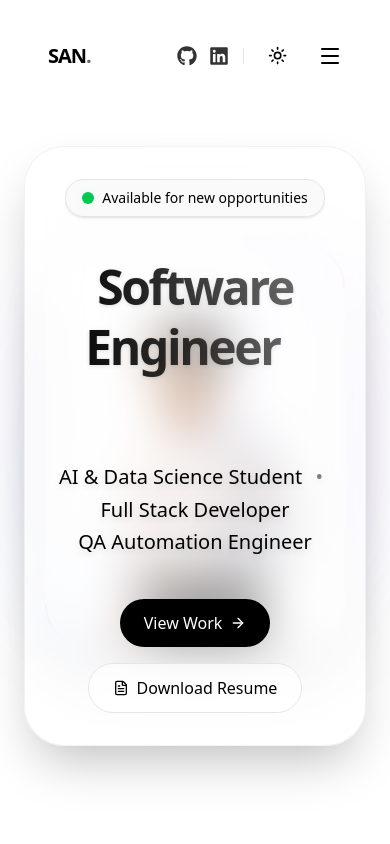
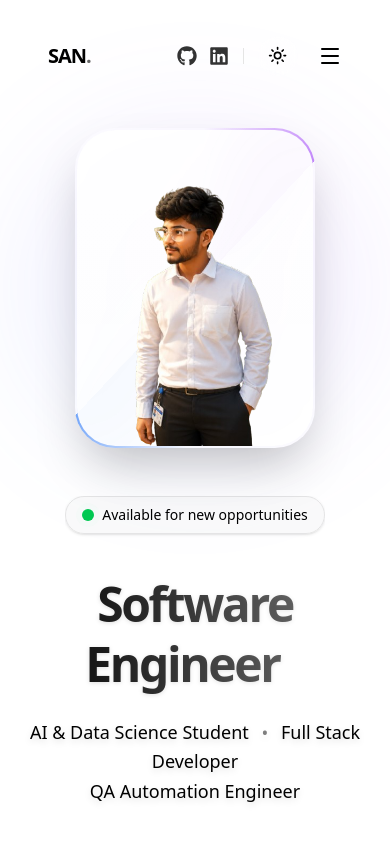
Before and after one commit to Syed-Ahmed-shan/my-portfolio-pro, a Next.js app: page / in a window 390 px wide. Shown: the top 844 px of the page. Built offline with nearby package versions, Linux system fonts and the light colour scheme.

Commit message:
Fixed mobile layout to show image on top

```diff
--- a/src/components/sections/Intro.tsx
+++ b/src/components/sections/Intro.tsx
@@ -17,43 +17,11 @@ export default function Intro() {
       ref={containerRef}
       className="relative min-h-screen flex items-center justify-center px-6 lg:px-12 pt-32 pb-20 bg-background z-20 overflow-hidden"
     >
-      <div className="container mx-auto flex flex-col lg:grid lg:grid-cols-2 gap-12 items-center relative">
-
-        {/* Background Image for Mobile / Right Content for Desktop */}
-        <motion.div
-          initial={{ opacity: 0, scale: 0.9, filter: "blur(10px)" }}
-          animate={{ opacity: 1, scale: 1, filter: "blur(0px)" }}
-          transition={{ duration: 1.2, delay: 0.4, ease: "easeOut" }}
-          className="absolute top-1/2 left-1/2 -translate-x-1/2 -translate-y-1/2 lg:relative lg:translate-x-0 lg:translate-y-0 lg:top-auto lg:left-auto flex justify-center items-center w-full z-0 opacity-10 lg:opacity-100 pointer-events-none lg:pointer-events-auto"
-        >
-          {/* Decorative background blur */}
-          <div className="absolute inset-0 bg-gradient-to-tr from-blue-500/20 to-purple-500/20 rounded-full blur-3xl opacity-50 animate-pulse" />
-
-          {/* Cinematic Tech Border Container */}
-          <div className="relative group w-[300px] h-[400px] md:w-[400px] md:h-[500px] lg:w-[450px] lg:h-[550px] rounded-[2.5rem] p-[2px] overflow-hidden hover:scale-[1.02] transition-transform duration-500 shadow-2xl">
-
-            {/* Spinning Gradient Border */}
-            <motion.div
-              animate={{ rotate: 360 }}
-              transition={{ repeat: Infinity, duration: 5, ease: "linear" }}
-              className="absolute inset-[-100%] w-[300%] h-[300%] bg-[conic-gradient(from_0deg,transparent_0_140deg,#3b82f6_180deg,transparent_180deg_320deg,#a855f7_360deg)] opacity-70 lg:group-hover:opacity-100 transition-opacity"
-            />
-
-            {/* Inner Glass Container */}
-            <div className="relative w-full h-full rounded-[2.4rem] overflow-hidden bg-background/95 backdrop-blur-xl pt-4 px-4 flex items-end justify-center z-10">
-              <div className="absolute inset-0 bg-gradient-to-b from-white/10 to-transparent pointer-events-none" />
-              <img
-                src="/resume/my_model.png"
-                alt="Syed Ahmed Nawaz"
-                className="relative z-10 w-full h-full object-cover object-bottom rounded-t-[2rem]"
-              />
-            </div>
-          </div>
-        </motion.div>
+      <div className="container mx-auto flex flex-col-reverse lg:grid lg:grid-cols-2 gap-8 lg:gap-12 items-center relative">
 
         {/* Left Content (Text) */}
-        <div className="flex flex-col items-center text-center lg:items-start lg:text-left relative z-10 w-full p-8 lg:p-0 rounded-[2.5rem] lg:rounded-none bg-background/60 backdrop-blur-xl lg:bg-transparent lg:backdrop-blur-none border border-border/50 lg:border-transparent shadow-2xl lg:shadow-none">
-          <div className="overflow-hidden mb-6">
+        <div className="flex flex-col items-center text-center lg:items-start lg:text-left relative z-10 w-full lg:p-0">
+          <div className="overflow-hidden mb-6 mt-4 lg:mt-0">
             <motion.div
               initial={{ opacity: 0, y: 20 }}
               animate={{ opacity: 1, y: 0 }}
@@ -72,7 +40,7 @@ export default function Intro() {
             initial={{ opacity: 0, y: 20 }}
             animate={{ opacity: 1, y: 0 }}
             transition={{ duration: 0.8, delay: 0.2 }}
-            className="text-5xl md:text-7xl lg:text-8xl font-bold tracking-tighter leading-tight mb-6 h-[180px] md:h-[220px] lg:h-[280px]"
+            className="text-5xl md:text-7xl lg:text-8xl font-bold tracking-tighter leading-tight mb-6 h-[120px] sm:h-[180px] md:h-[220px] lg:h-[280px]"
           >
             <div className="block bg-clip-text text-transparent bg-gradient-to-r from-foreground to-foreground/50 drop-shadow-sm">
               <Typewriter
@@ -93,7 +61,7 @@ export default function Intro() {
             transition={{ duration: 0.8, delay: 0.4 }}
             className="mb-10 max-w-xl"
           >
-            <p className="text-xl md:text-2xl text-foreground lg:text-muted-foreground font-medium leading-relaxed drop-shadow-md lg:drop-shadow-none">
+            <p className="text-lg sm:text-xl md:text-2xl text-foreground lg:text-muted-foreground font-medium leading-relaxed drop-shadow-md lg:drop-shadow-none">
               AI & Data Science Student <span className="mx-2 text-primary/50">•</span> Full Stack Developer
               <br />
               QA Automation Engineer
@@ -121,6 +89,38 @@ export default function Intro() {
           </motion.div>
         </div>
 
+        {/* Right Content for Desktop / Top Content for Mobile */}
+        <motion.div
+          initial={{ opacity: 0, scale: 0.9, filter: "blur(10px)" }}
+          animate={{ opacity: 1, scale: 1, filter: "blur(0px)" }}
+          transition={{ duration: 1.2, delay: 0.4, ease: "easeOut" }}
+          className="relative flex justify-center items-center w-full z-10"
+        >
+          {/* Decorative background blur */}
+          <div className="absolute inset-0 bg-gradient-to-tr from-blue-500/20 to-purple-500/20 rounded-full blur-3xl opacity-50 animate-pulse" />
+
+          {/* Cinematic Tech Border Container */}
+          <div className="relative group w-[240px] h-[320px] sm:w-[300px] sm:h-[400px] md:w-[400px] md:h-[500px] lg:w-[450px] lg:h-[550px] rounded-[2.5rem] p-[2px] overflow-hidden hover:scale-[1.02] transition-transform duration-500 shadow-2xl">
+
+            {/* Spinning Gradient Border */}
+            <motion.div
+              animate={{ rotate: 360 }}
+              transition={{ repeat: Infinity, duration: 5, ease: "linear" }}
+              className="absolute inset-[-100%] w-[300%] h-[300%] bg-[conic-gradient(from_0deg,transparent_0_140deg,#3b82f6_180deg,transparent_180deg_320deg,#a855f7_360deg)] opacity-70 lg:group-hover:opacity-100 transition-opacity"
+            />
+
+            {/* Inner Glass Container */}
+            <div className="relative w-full h-full rounded-[2.4rem] overflow-hidden bg-background/95 backdrop-blur-xl pt-4 px-4 flex items-end justify-center z-10">
+              <div className="absolute inset-0 bg-gradient-to-b from-white/10 to-transparent pointer-events-none" />
+              <img
+                src="/resume/my_model.png"
+                alt="Syed Ahmed Nawaz"
+                className="relative z-10 w-full h-full object-cover object-bottom rounded-t-[2rem]"
+              />
+            </div>
+          </div>
+        </motion.div>
+
       </div>
     </section>
   );
```
